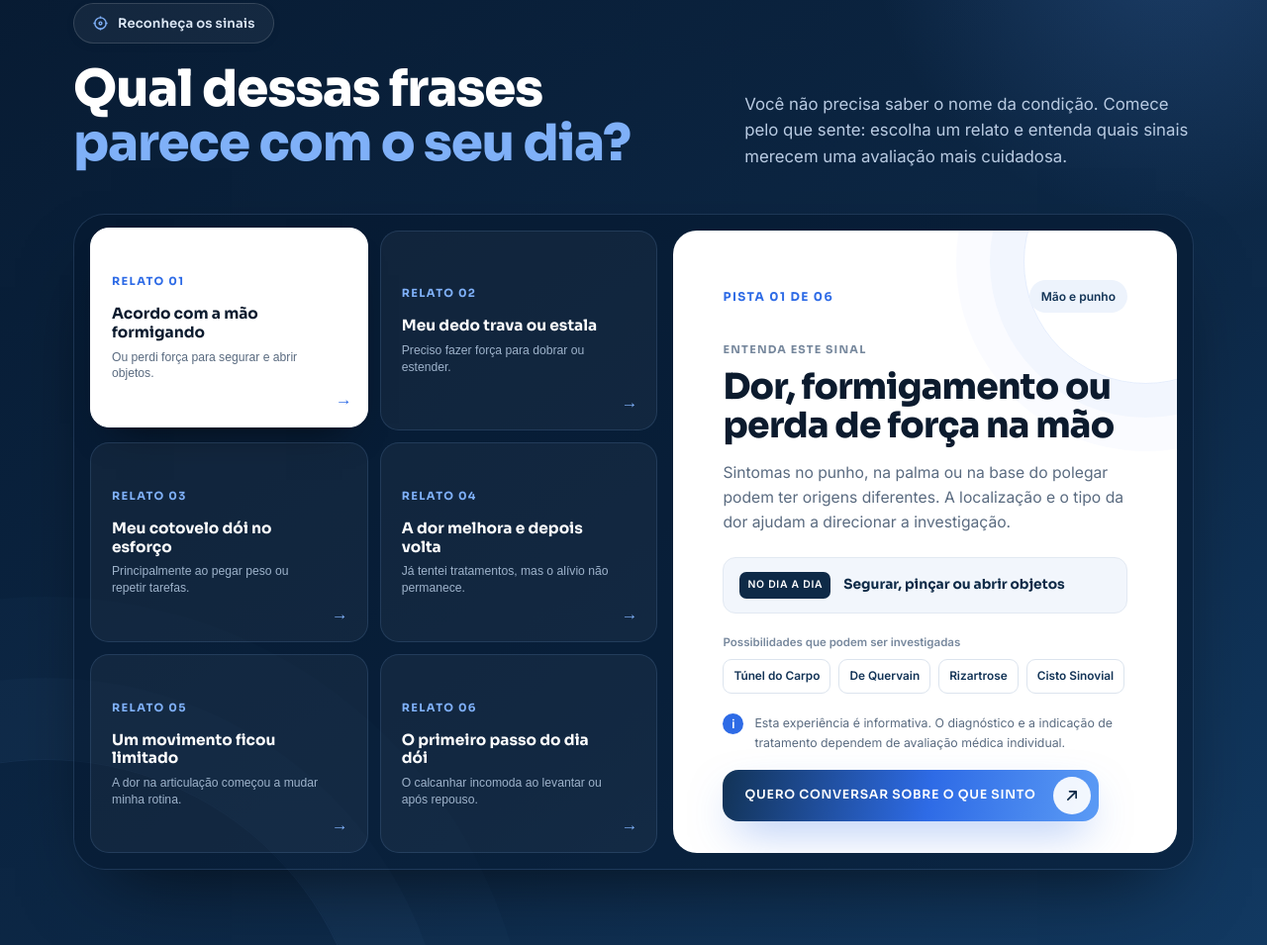
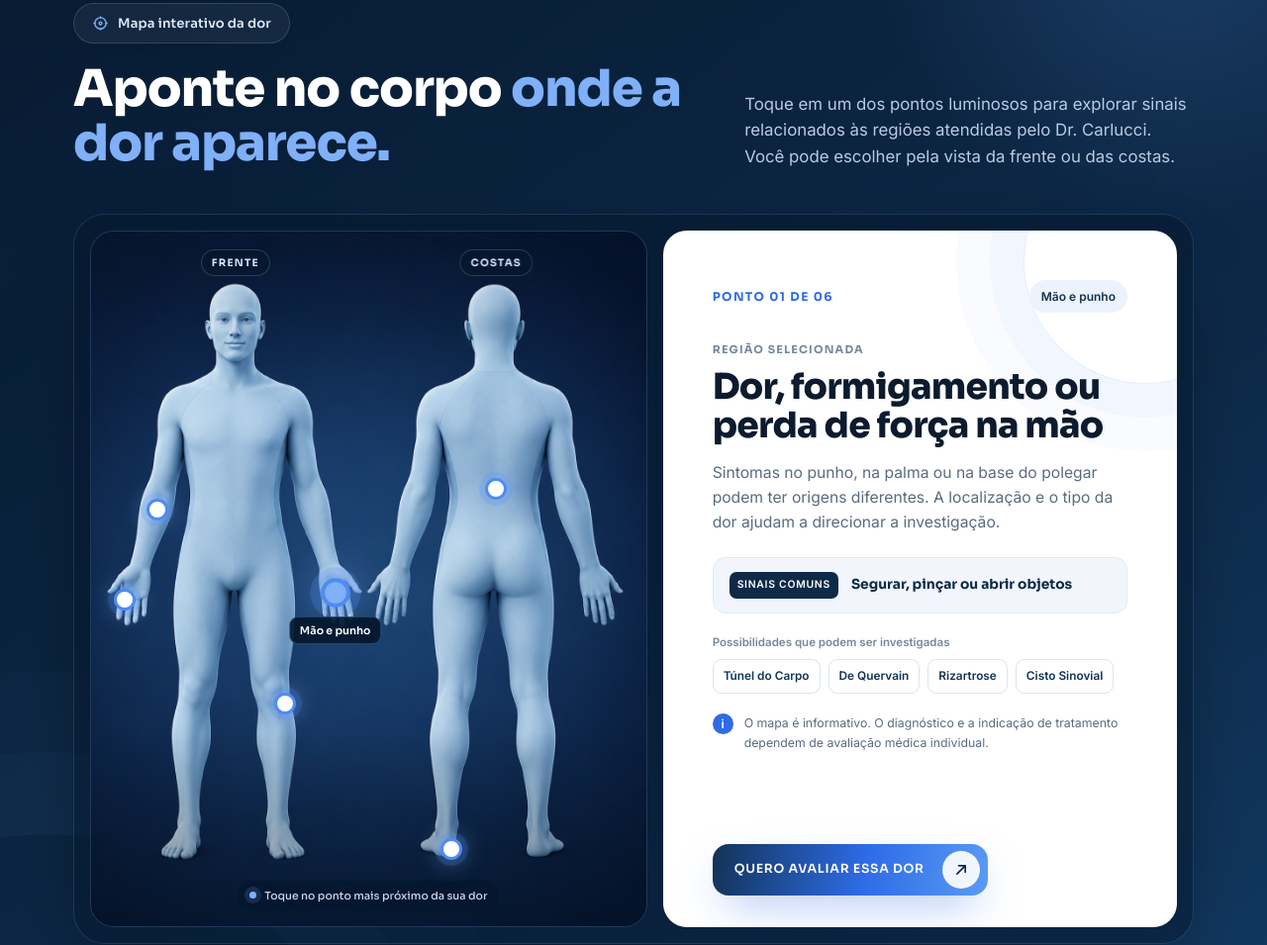
Before and after one commit to izabelachiodi/dr-carlucci-site, a plain HTML site: page index.html in a window 1280 px wide. Shown: the part 2256-3211 px from the top of the page at 99% size. Drawn offline with Linux system fonts and the light colour scheme.

Commit message:
Cria mapa corporal frontal e posterior

```diff
--- a/index.html
+++ b/index.html
@@ -203,7 +203,7 @@ header.nav.scrolled{
 .cond-card h3{font-size:1.16rem;font-weight:700;color:var(--ink);margin-bottom:10px}
 .cond-card p{color:var(--slate);font-size:.95rem}
 
-/* ---------- INTERACTIVE PAIN STORIES ---------- */
+/* ---------- INTERACTIVE PAIN MAP ---------- */
 .pain-map{background:linear-gradient(145deg,#071A31 0%,#0D2948 64%,#123A63 100%);color:#fff;padding:110px 0;overflow:hidden}
 .pain-map::before{content:"";position:absolute;width:650px;height:650px;border-radius:50%;right:-230px;top:-300px;background:radial-gradient(circle,rgba(91,155,245,.22),transparent 67%);pointer-events:none}
 .pain-map::after{content:"";position:absolute;left:-280px;bottom:-430px;width:650px;height:650px;border:1px solid rgba(127,176,248,.08);border-radius:50%;box-shadow:0 0 0 82px rgba(127,176,248,.026),0 0 0 164px rgba(127,176,248,.018);pointer-events:none}
@@ -211,20 +211,26 @@ header.nav.scrolled{
 .pain-head h2{font-size:clamp(2rem,4vw,3.2rem);font-weight:800;margin-top:18px;max-width:770px}
 .pain-head h2 em{font-style:normal;color:var(--blue-300)}
 .pain-head p{color:#B9CBE2;font-size:1.05rem;max-width:500px}
-.pain-explorer{position:relative;z-index:1;display:grid;grid-template-columns:minmax(0,1.06fr) minmax(360px,.94fr);gap:16px;padding:16px;border:1px solid rgba(143,192,255,.16);border-radius:32px;background:rgba(5,23,44,.5);box-shadow:0 36px 80px -38px rgba(0,0,0,.72)}
-.pain-story-list{display:grid;grid-template-columns:repeat(2,minmax(0,1fr));gap:12px}
-.pain-story{position:relative;min-height:150px;padding:21px 48px 20px 21px;border:1px solid rgba(143,192,255,.14);border-radius:19px;background:rgba(255,255,255,.045);color:#fff;text-align:left;cursor:pointer;overflow:hidden;transition:transform .24s,background .24s,border-color .24s,box-shadow .24s}
-.pain-story::after{content:"→";position:absolute;right:19px;bottom:17px;color:var(--blue-300);font:600 1.05rem "Sora";transition:transform .24s}
-.pain-story:hover{transform:translateY(-3px);background:rgba(255,255,255,.075);border-color:rgba(143,192,255,.3)}
-.pain-story:hover::after{transform:translateX(4px)}
-.pain-story.active{background:#fff;color:var(--ink);border-color:#fff;box-shadow:0 22px 38px -26px rgba(0,0,0,.75);transform:translateY(-3px)}
-.pain-story.active::after{color:var(--blue-500);transform:translateX(4px)}
-.story-no{display:block;color:var(--blue-300);font:700 .7rem "Sora";letter-spacing:.12em;margin-bottom:17px}
-.pain-story.active .story-no{color:var(--blue-500)}
-.pain-story b{display:block;font:700 clamp(.92rem,1.2vw,1.05rem) "Sora";line-height:1.22;margin-bottom:7px}
-.pain-story small{display:block;color:#9EB3CB;font-size:.76rem;line-height:1.38}
-.pain-story.active small{color:var(--slate)}
-.pain-panel{position:relative;display:flex;flex-direction:column;min-height:474px;padding:clamp(32px,4vw,50px);border-radius:24px;background:#fff;color:var(--ink);overflow:hidden}
+.pain-explorer{position:relative;z-index:1;display:grid;grid-template-columns:minmax(360px,1.04fr) minmax(340px,.96fr);gap:16px;padding:16px;border:1px solid rgba(143,192,255,.16);border-radius:32px;background:rgba(5,23,44,.5);box-shadow:0 36px 80px -38px rgba(0,0,0,.72)}
+.pain-visual{position:relative;aspect-ratio:4/5;overflow:hidden;border-radius:24px;background:#071B35;border:1px solid rgba(143,192,255,.18)}
+.pain-visual::after{content:"";position:absolute;inset:0;z-index:1;pointer-events:none;background:linear-gradient(180deg,rgba(3,16,32,.08),transparent 20%,transparent 72%,rgba(3,16,32,.48))}
+.pain-visual>img{width:100%;height:100%;object-fit:cover;object-position:center;transition:transform .7s cubic-bezier(.2,.8,.2,1)}
+.pain-visual:hover>img{transform:scale(1.012)}
+.pain-view-label{position:absolute;top:18px;z-index:4;padding:6px 10px;border:1px solid rgba(255,255,255,.16);border-radius:999px;background:rgba(5,24,46,.6);backdrop-filter:blur(8px);color:#D6E4F5;font:700 .64rem "Sora";letter-spacing:.12em;text-transform:uppercase;pointer-events:none}
+.pain-view-label.front{left:26%;transform:translateX(-50%)}
+.pain-view-label.back{left:73%;transform:translateX(-50%)}
+.pain-map-hint{position:absolute;left:50%;bottom:16px;z-index:4;transform:translateX(-50%);display:flex;align-items:center;gap:8px;width:max-content;max-width:90%;padding:8px 12px;border-radius:999px;background:rgba(5,24,46,.74);backdrop-filter:blur(8px);color:#C8D9EC;font:500 .68rem "Sora"}
+.pain-map-hint i{width:7px;height:7px;border-radius:50%;background:var(--blue-300);box-shadow:0 0 0 5px rgba(127,176,248,.14)}
+.pain-hotspot{--x:50%;--y:50%;position:absolute;left:var(--x);top:var(--y);z-index:5;width:44px;height:44px;transform:translate(-50%,-50%);border:0;border-radius:50%;background:transparent;cursor:pointer;outline:none}
+.pain-hotspot::before{content:"";position:absolute;inset:11px;border-radius:50%;background:#fff;border:3px solid var(--blue-400);box-shadow:0 0 0 6px rgba(79,139,242,.2),0 0 24px rgba(127,176,248,.75);transition:transform .22s,background .22s,box-shadow .22s}
+.pain-hotspot::after{content:"";position:absolute;inset:5px;border:1px solid rgba(127,176,248,.65);border-radius:50%;animation:painping 2.35s ease-out infinite}
+.pain-hotspot span{position:absolute;left:50%;top:calc(100% + 2px);transform:translateX(-50%) translateY(4px);padding:6px 10px;border:1px solid rgba(143,192,255,.25);border-radius:9px;background:rgba(5,24,46,.92);color:#fff;font:600 .68rem "Sora";white-space:nowrap;opacity:0;pointer-events:none;transition:.22s}
+.pain-hotspot.label-right span{left:0;transform:translateX(0) translateY(4px)}
+.pain-hotspot:hover::before,.pain-hotspot:focus-visible::before,.pain-hotspot.active::before{transform:scale(1.35);background:var(--blue-300);box-shadow:0 0 0 8px rgba(79,139,242,.25),0 0 32px rgba(127,176,248,.95)}
+.pain-hotspot:hover span,.pain-hotspot:focus-visible span,.pain-hotspot.active span{opacity:1;transform:translateX(-50%) translateY(0)}
+.pain-hotspot.label-right:hover span,.pain-hotspot.label-right:focus-visible span,.pain-hotspot.label-right.active span{transform:translateX(0) translateY(0)}
+@keyframes painping{0%{transform:scale(.65);opacity:.85}100%{transform:scale(1.45);opacity:0}}
+.pain-panel{position:relative;display:flex;flex-direction:column;padding:clamp(32px,4vw,50px);border-radius:24px;background:#fff;color:var(--ink);overflow:hidden}
 .pain-panel::before{content:"";position:absolute;right:-92px;top:-92px;width:245px;height:245px;border-radius:50%;border:1px solid rgba(46,107,230,.12);box-shadow:0 0 0 34px rgba(46,107,230,.035),0 0 0 68px rgba(46,107,230,.022);pointer-events:none}
 .pain-panel-top{display:flex;align-items:center;justify-content:space-between;gap:20px;margin-bottom:30px;position:relative}
 .pain-step{font-family:"Sora";font-weight:700;color:var(--blue-500);letter-spacing:.12em;font-size:.75rem;text-transform:uppercase}
@@ -376,7 +382,7 @@ footer{background:var(--navy-800);color:#fff;padding:80px 0 40px}
   .about-frame,.fw-frame{max-width:420px;margin:0 auto}
   .pain-head{grid-template-columns:1fr}
   .pain-explorer{grid-template-columns:1fr}
-  .pain-story-list{grid-template-columns:repeat(3,minmax(0,1fr))}
+  .pain-visual{width:100%;max-width:620px;margin:0 auto}
 }
 @media(max-width:720px){
   .nav-links{
@@ -397,11 +403,12 @@ footer{background:var(--navy-800);color:#fff;padding:80px 0 40px}
   .tcard{flex:0 0 280px;min-width:0;scroll-snap-align:start}
   .pain-map{padding:72px 0}
   .pain-explorer{padding:10px;border-radius:24px}
-  .pain-story-list{display:flex;overflow-x:auto;scroll-snap-type:x mandatory;padding:2px 2px 10px}
-  .pain-story{flex:0 0 min(280px,82vw);min-height:142px;scroll-snap-align:start}
+  .pain-visual{border-radius:20px}
   .pain-panel{min-height:0;padding:30px 22px 42px;border-radius:20px}
   .pain-motion{align-items:flex-start;flex-direction:column;gap:8px}
   .pain-panel .cta{margin-top:18px;top:12px}
+  .pain-map-hint{font-size:.6rem}
+  .pain-hotspot span{font-size:.62rem}
 }
 @media(prefers-reduced-motion:reduce){
   *{animation:none!important;scroll-behavior:auto!important;transition:none!important}
@@ -533,37 +540,41 @@ footer{background:var(--navy-800);color:#fff;padding:80px 0 40px}
   </div>
 </section>
 
-<!-- ============ INTERACTIVE PAIN STORIES ============ -->
+<!-- ============ INTERACTIVE PAIN MAP ============ -->
 <section class="pain-map" id="mapa-da-dor">
   <div class="wrap">
     <div class="pain-head">
       <div class="reveal">
-        <span class="eyebrow on-dark"><svg viewBox="0 0 24 24" fill="none" stroke-width="2"><circle cx="12" cy="12" r="8"/><circle cx="12" cy="12" r="2"/><path d="M12 2v3M12 19v3M2 12h3M19 12h3"/></svg>Reconheça os sinais</span>
-        <h2>Qual dessas frases <em>parece com o seu dia?</em></h2>
+        <span class="eyebrow on-dark"><svg viewBox="0 0 24 24" fill="none" stroke-width="2"><circle cx="12" cy="12" r="8"/><circle cx="12" cy="12" r="2"/><path d="M12 2v3M12 19v3M2 12h3M19 12h3"/></svg>Mapa interativo da dor</span>
+        <h2>Aponte no corpo <em>onde a dor aparece.</em></h2>
       </div>
-      <p class="reveal">Você não precisa saber o nome da condição. Comece pelo que sente: escolha um relato e entenda quais sinais merecem uma avaliação mais cuidadosa.</p>
+      <p class="reveal">Toque em um dos pontos luminosos para explorar sinais relacionados às regiões atendidas pelo Dr. Carlucci. Você pode escolher pela vista da frente ou das costas.</p>
     </div>
     <div class="pain-explorer reveal" id="pain-explorer">
-      <div class="pain-story-list" aria-label="Escolha o relato mais parecido com o que você sente">
-        <button class="pain-story active" type="button" data-pain="mao" aria-pressed="true"><span class="story-no">RELATO 01</span><b>Acordo com a mão formigando</b><small>Ou perdi força para segurar e abrir objetos.</small></button>
-        <button class="pain-story" type="button" data-pain="dedos" aria-pressed="false"><span class="story-no">RELATO 02</span><b>Meu dedo trava ou estala</b><small>Preciso fazer força para dobrar ou estender.</small></button>
-        <button class="pain-story" type="button" data-pain="cotovelo" aria-pressed="false"><span class="story-no">RELATO 03</span><b>Meu cotovelo dói no esforço</b><small>Principalmente ao pegar peso ou repetir tarefas.</small></button>
-        <button class="pain-story" type="button" data-pain="coluna" aria-pressed="false"><span class="story-no">RELATO 04</span><b>A dor melhora e depois volta</b><small>Já tentei tratamentos, mas o alívio não permanece.</small></button>
-        <button class="pain-story" type="button" data-pain="articulacoes" aria-pressed="false"><span class="story-no">RELATO 05</span><b>Um movimento ficou limitado</b><small>A dor na articulação começou a mudar minha rotina.</small></button>
-        <button class="pain-story" type="button" data-pain="calcanhar" aria-pressed="false"><span class="story-no">RELATO 06</span><b>O primeiro passo do dia dói</b><small>O calcanhar incomoda ao levantar ou após repouso.</small></button>
+      <div class="pain-visual" aria-label="Mapa interativo com vistas frontal e posterior do corpo humano">
+        <img src="assets/images/mapa-dor-frente-costas.jpg" alt="Ilustração humana amigável vista de frente e de costas" width="1280" height="1600" loading="lazy">
+        <span class="pain-view-label front">Frente</span>
+        <span class="pain-view-label back">Costas</span>
+        <div class="pain-map-hint" aria-hidden="true"><i></i>Toque no ponto mais próximo da sua dor</div>
+        <button class="pain-hotspot active" type="button" data-pain="mao" style="--x:44%;--y:52%" aria-label="Selecionar mão e punho" aria-pressed="true"><span>Mão e punho</span></button>
+        <button class="pain-hotspot label-right" type="button" data-pain="dedos" style="--x:6%;--y:53%" aria-label="Selecionar dedos" aria-pressed="false"><span>Dedos</span></button>
+        <button class="pain-hotspot label-right" type="button" data-pain="cotovelo" style="--x:12%;--y:40%" aria-label="Selecionar cotovelo" aria-pressed="false"><span>Cotovelo</span></button>
+        <button class="pain-hotspot" type="button" data-pain="coluna" style="--x:73%;--y:37%" aria-label="Selecionar coluna e dor persistente" aria-pressed="false"><span>Coluna e dor</span></button>
+        <button class="pain-hotspot" type="button" data-pain="articulacoes" style="--x:35%;--y:68%" aria-label="Selecionar articulações" aria-pressed="false"><span>Articulações</span></button>
+        <button class="pain-hotspot" type="button" data-pain="calcanhar" style="--x:65%;--y:89%" aria-label="Selecionar pé e calcanhar" aria-pressed="false"><span>Pé e calcanhar</span></button>
       </div>
       <div class="pain-panel" aria-live="polite">
-        <div class="pain-panel-top"><span class="pain-step" id="pain-step">Pista 01 de 06</span><span class="pain-location" id="pain-location">Mão e punho</span></div>
+        <div class="pain-panel-top"><span class="pain-step" id="pain-step">Ponto 01 de 06</span><span class="pain-location" id="pain-location">Mão e punho</span></div>
         <div class="pain-content" id="pain-content">
-          <span class="pain-insight-label">Entenda este sinal</span>
+          <span class="pain-insight-label">Região selecionada</span>
           <h3 id="pain-title">Dor, formigamento ou perda de força na mão</h3>
           <p id="pain-description">Sintomas no punho, na palma ou na base do polegar podem ter origens diferentes. A localização e o tipo da dor ajudam a direcionar a investigação.</p>
-          <div class="pain-motion"><span>No dia a dia</span><strong id="pain-action">Segurar, pinçar ou abrir objetos</strong></div>
+          <div class="pain-motion"><span>Sinais comuns</span><strong id="pain-action">Segurar, pinçar ou abrir objetos</strong></div>
           <span class="pain-poss-label">Possibilidades que podem ser investigadas</span>
           <div class="pain-possibilities" id="pain-possibilities"><span>Túnel do Carpo</span><span>De Quervain</span><span>Rizartrose</span><span>Cisto Sinovial</span></div>
-          <div class="pain-note"><i>i</i><span>Esta experiência é informativa. O diagnóstico e a indicação de tratamento dependem de avaliação médica individual.</span></div>
+          <div class="pain-note"><i>i</i><span>O mapa é informativo. O diagnóstico e a indicação de tratamento dependem de avaliação médica individual.</span></div>
         </div>
-        <a href="#contato" class="cta sm">Quero conversar sobre o que sinto
+        <a href="#contato" class="cta sm">Quero avaliar essa dor
           <span class="knob"><svg viewBox="0 0 24 24" fill="none" stroke-width="2" stroke-linecap="round" stroke-linejoin="round"><path d="M7 17L17 7M9 7h8v8"/></svg></span>
         </a>
       </div>
@@ -876,7 +887,7 @@ document.querySelectorAll('.acc-head,.faq-q').forEach(head=>{
   head.addEventListener('keydown',event=>{if(event.key==='Enter'||event.key===' '){event.preventDefault();head.click();}});
 });
 
-// Interactive pain stories: the patient starts from a familiar daily-life symptom
+// Interactive pain map: selectable regions on friendly front-and-back human views
 const painData={
   mao:{step:'01',location:'Mão e punho',action:'Segurar, pinçar ou abrir objetos',title:'Dor, formigamento ou perda de força na mão',description:'Sintomas no punho, na palma ou na base do polegar podem ter origens diferentes. A localização e o tipo da dor ajudam a direcionar a investigação.',possibilities:['Túnel do Carpo','De Quervain','Rizartrose','Cisto Sinovial']},
   dedos:{step:'02',location:'Dedos',action:'Dobrar, estender ou destravar o dedo',title:'Dedos que travam, estalam ou perdem movimento',description:'Dor ao dobrar, sensação de travamento ou dificuldade para estender o dedo podem estar ligadas à inflamação dos tendões e de suas estruturas de deslizamento.',possibilities:['Dedo em Gatilho','Inflamação tendínea','Avaliação cirúrgica quando indicada']},
@@ -898,7 +909,7 @@ if(painExplorer){
     });
     painContent.classList.add('changing');
     setTimeout(()=>{
-      document.getElementById('pain-step').textContent=`Pista ${item.step} de 06`;
+      document.getElementById('pain-step').textContent=`Ponto ${item.step} de 06`;
       document.getElementById('pain-location').textContent=item.location;
       document.getElementById('pain-title').textContent=item.title;
       document.getElementById('pain-description').textContent=item.description;
```
Also changed, not shown: assets/images/mapa-dor-frente-costas.jpg (added).
